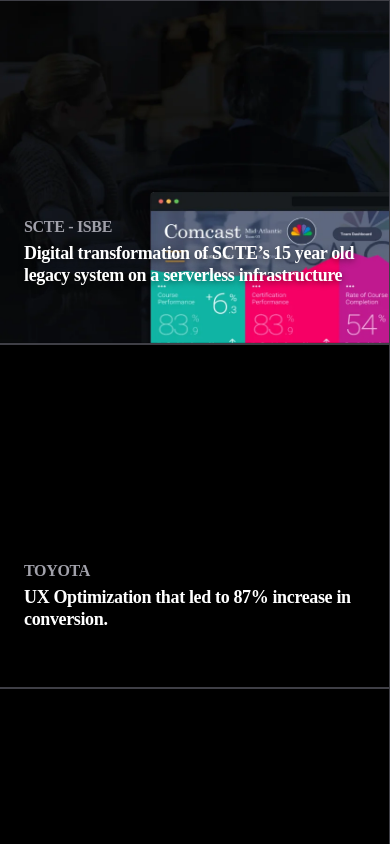
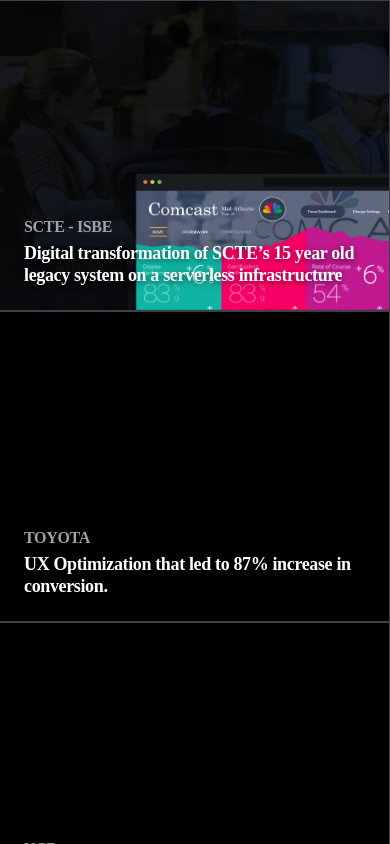
Before and after one commit to adnanadilalpha/alphasquad4.0, a Next.js app: page /components/dope/component/CaseView in a window 390 px wide. Shown: the top 844 px of the page. Built offline with nearby package versions, Linux system fonts and the light colour scheme.

Commit message:
bug fixed

```diff
--- a/pages/components/dope/dope.css
+++ b/pages/components/dope/dope.css
@@ -662,7 +662,7 @@
       }
 
       .description--dope {
-        margin: 8px 24px 24px 24px;
+        margin: 8px 24px 0px 24px;
       }
     }
 
@@ -681,6 +681,7 @@
           }
 
           .description--dope {
+            height: auto;
             margin: 8px 24px 24px 24px;
           }
     }
```
